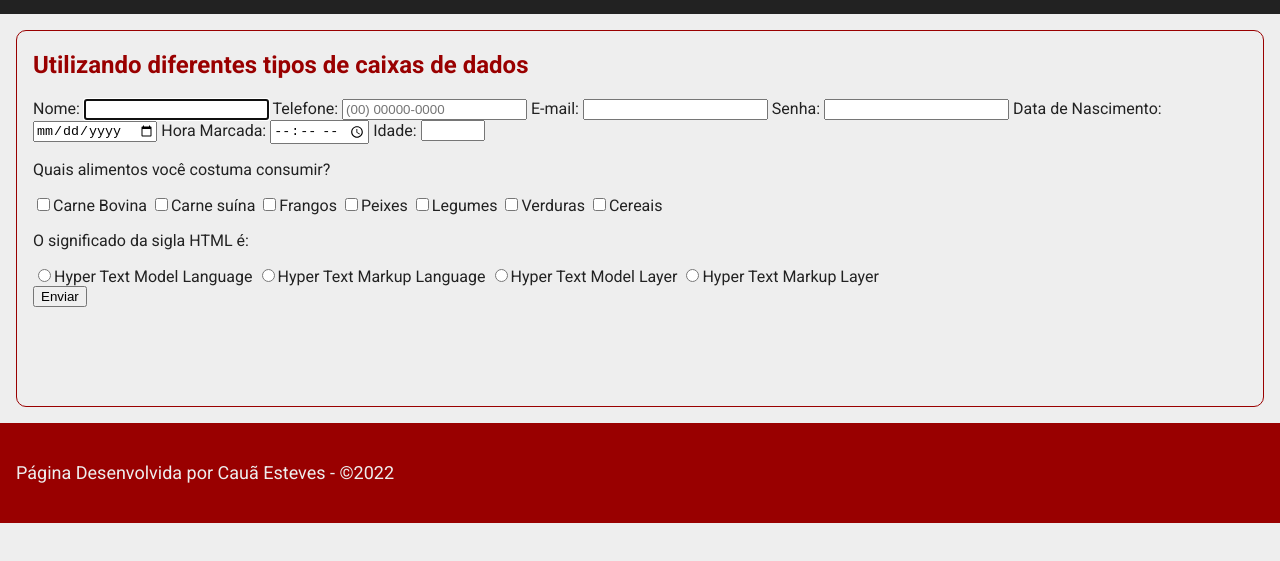
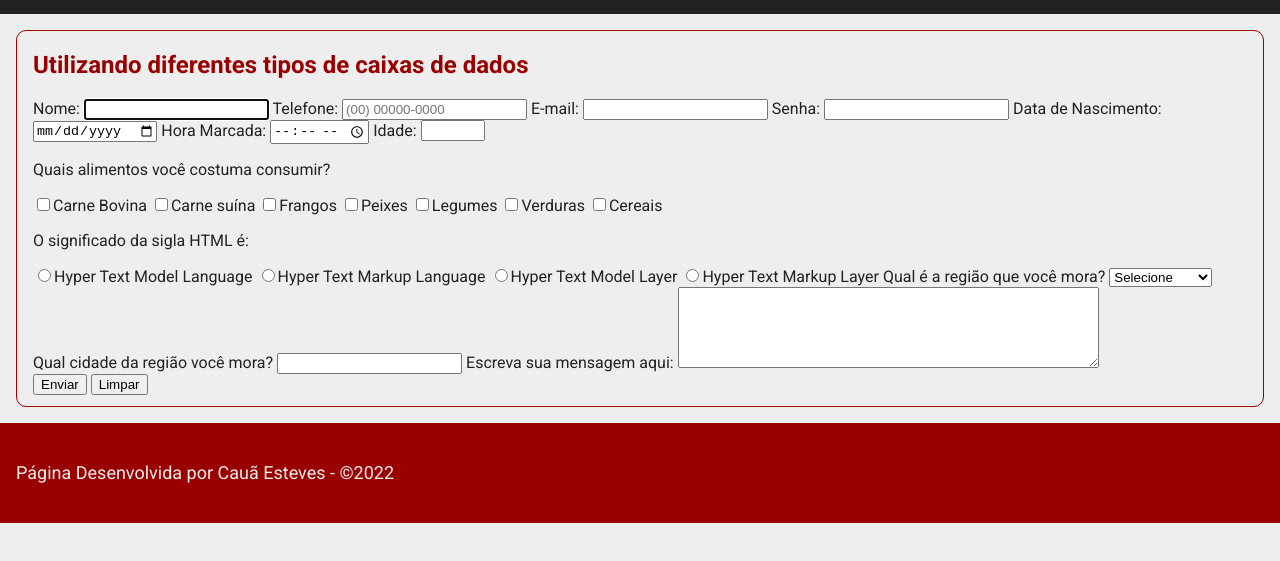
Before and after one commit to nuncamexa/recursos, a plain HTML site: page formulario.html in a window 1280 px wide. Shown: the part 169-730 px from the top of the page. Drawn offline with Linux system fonts and the light colour scheme.

Commit message:
Estrutura do formulario

```diff
--- a/formulario.html
+++ b/formulario.html
@@ -66,8 +66,33 @@
                     <input type="radio" name="alternativa" id="radAlternativaC"><label for="radAlternativaC">Hyper Text Model Layer</label>
                     <input type="radio" name="alternativa" id="radAlternativaD"><label for="radAlternativaD">Hyper Text Markup Layer</label>
 
+                    <label for="selRegiao">Qual é a região que você mora?</label>
+                    <select name= "regiao" id="selRegiao">
+                        <option value="selecione">Selecione</option>
+                        <option value="sul">Sul</option>
+                        <option value="sudeste">Sudeste</option>
+                        <option value="centro-oeste">Centro-Oeste</option>
+                        <option value="nordeste">Nordeste</option>
+                        <option value="norte">Norte</option>
+                    </select>
+
+                    <label for="dtlCidade">Qual cidade da região você mora?</label>
+                    <input list="cidades" id="dtlCidades">
+                    <datalist id="cidades">
+                        <option value="Aparecida"></option>
+                        <option value="Guaratingueta"></option>
+                        <option value="Jacarei"></option>
+                        <option value="Lorena"></option>
+                        <option value="Pindamonhangaba"></option>
+                        <option value="Sao Jose dos Campos"></option>
+                        <option value="Taubate"></option>
+                    </datalist>
+
+                    <label for="txaMensagem">Escreva sua mensagem aqui:</label>
+                    <textarea name="mensagem" id="txaMensagem" cols="50" rows="5" maxlength="1024"></textarea>
                     <br>
                     <button type="submit">Enviar</button>
+                    <button type="reset">Limpar</button>
                     </div>
                 </form>
             </article>
```
